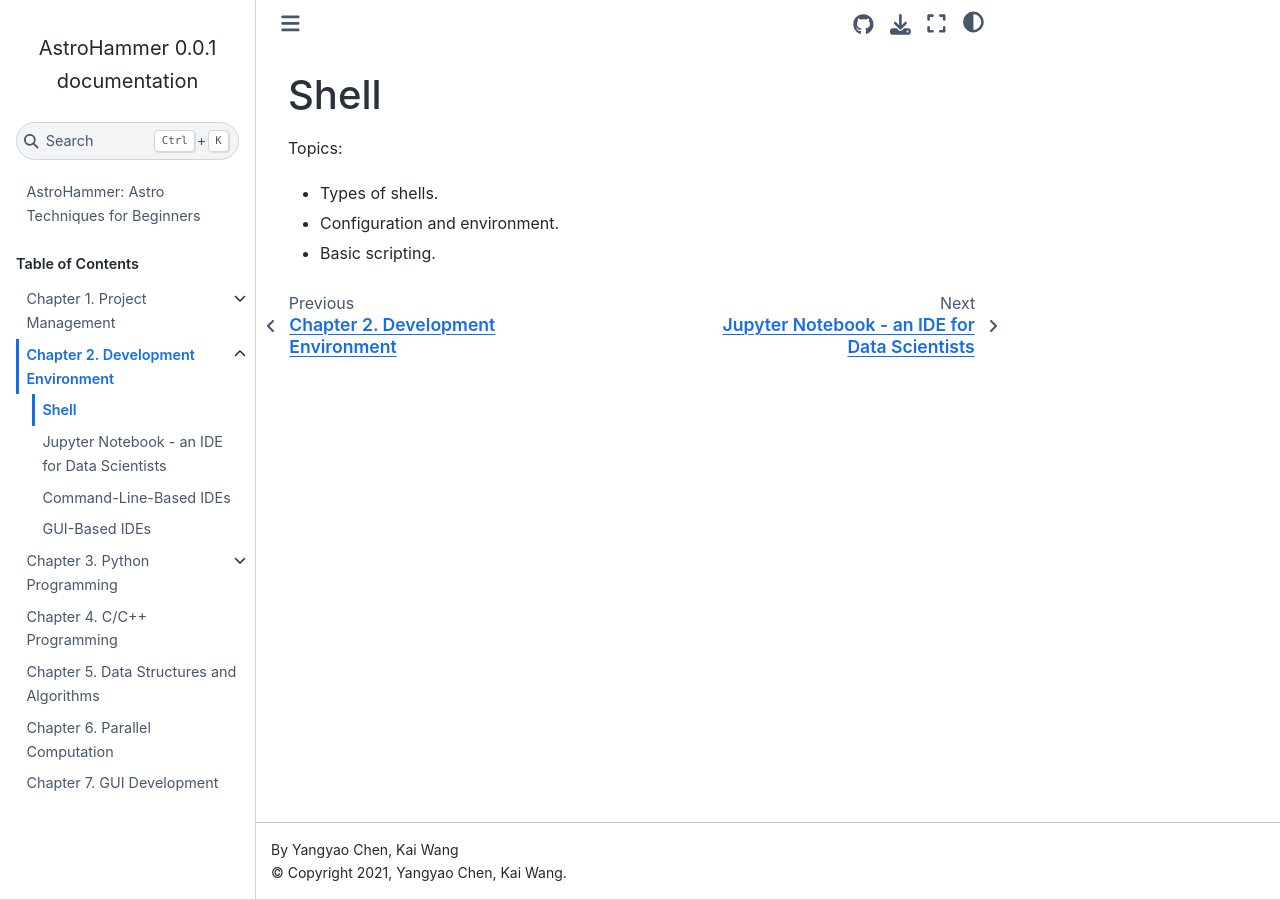
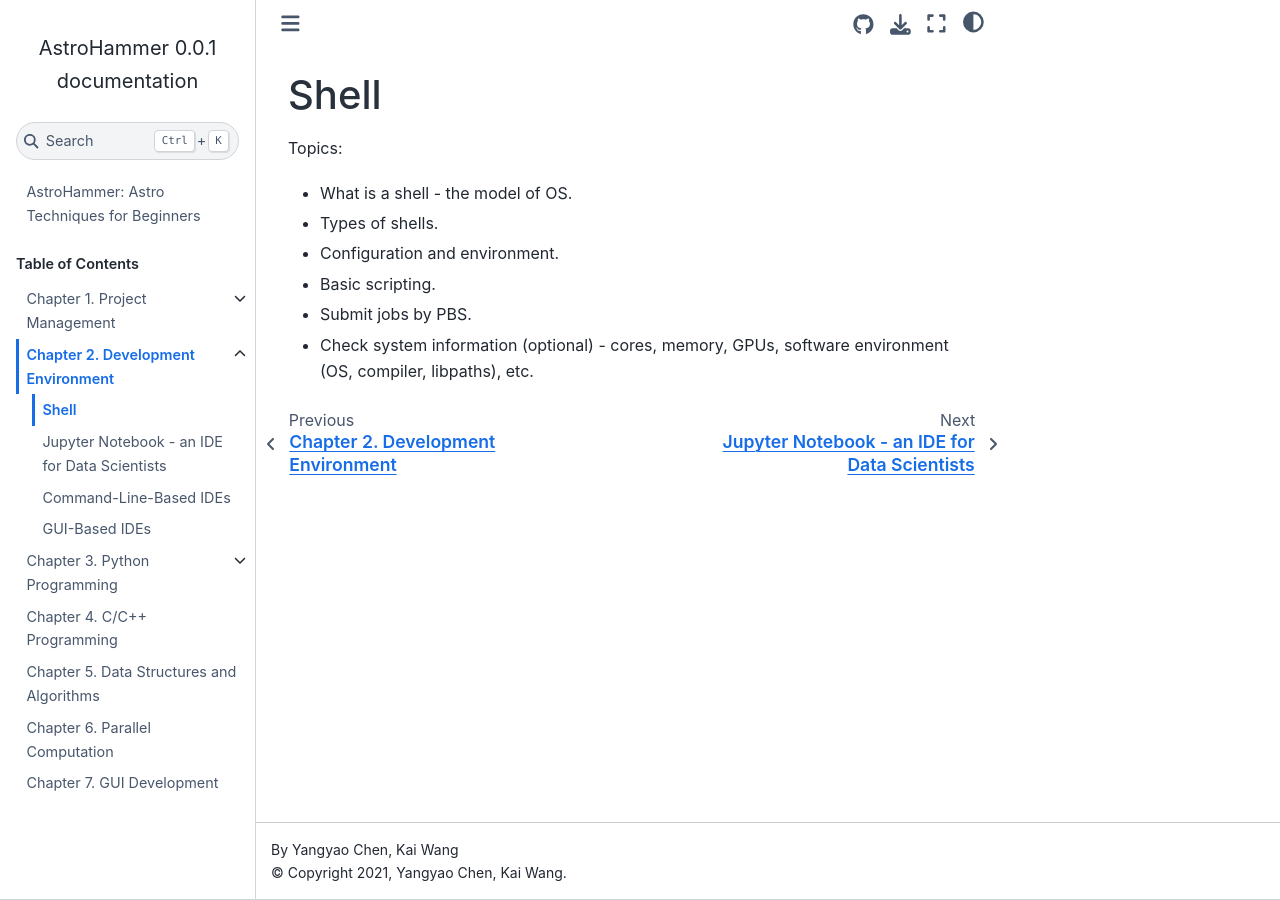
Before and after one commit to ChenYangyao/project-astro-hammer, a Sphinx documentation site: the page built from docs/usage/development-environment/shell.rst, in a window 1280 px wide. Built offline with Sphinx 7.4.7 and the Sphinx Book theme 1.1.4, drawn with Linux system fonts in a browser that asks for light colours.

Commit message:
Add prepared contents

```diff
--- a/docs/usage/development-environment/shell.rst
+++ b/docs/usage/development-environment/shell.rst
@@ -4,6 +4,9 @@ Shell
 
 Topics:
 
+- What is a shell - the model of OS.
 - Types of shells.
 - Configuration and environment.
 - Basic scripting.
+- Submit jobs by PBS.
+- Check system information (optional) - cores, memory, GPUs, software environment (OS, compiler, libpaths), etc.
```
